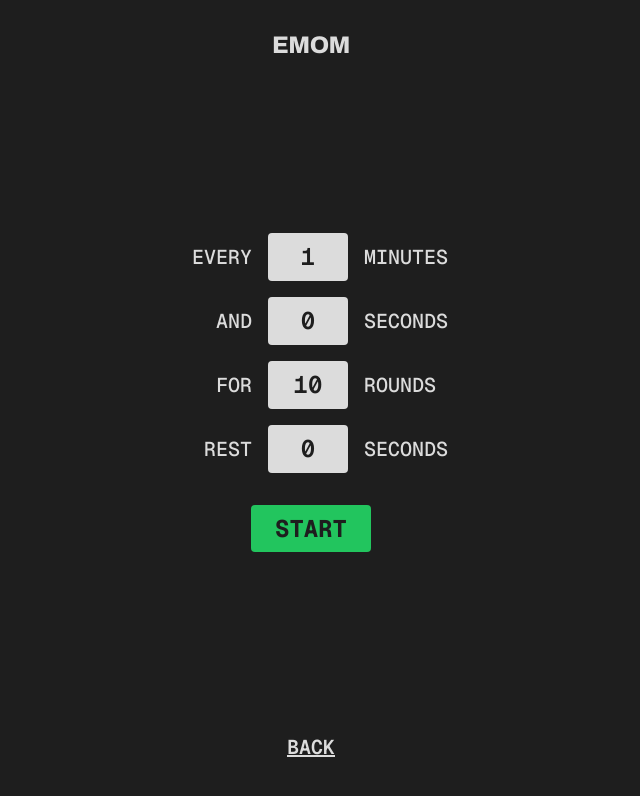
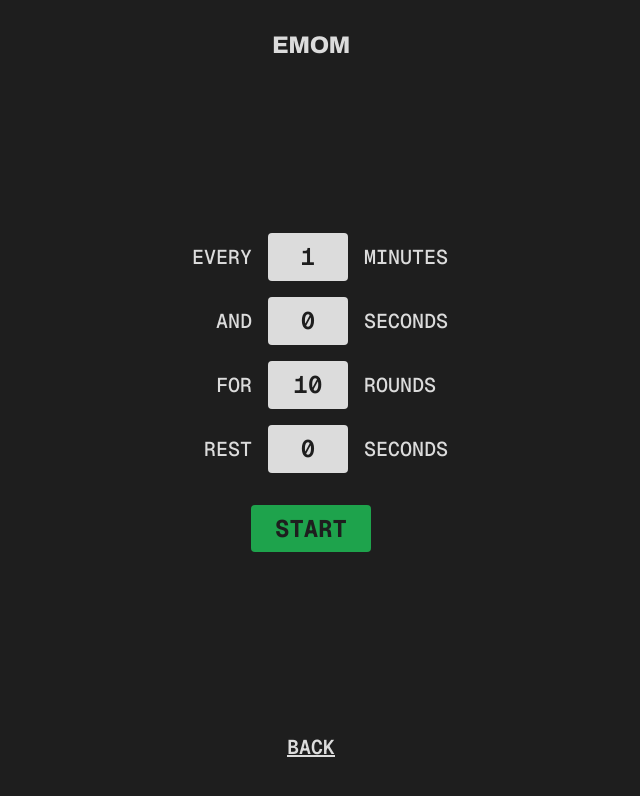
Before and after one commit to wladino/wod-clock, a React (Vite) app: page /emom in a window 1280 px wide. In both pictures the pointer is over the button "START". Shown: the top 796 px of the page, without its empty margins (329-969 px from the left). Built offline with nearby package versions, Linux system fonts and the light colour scheme.

Commit message:
Btn hover state

```diff
--- a/src/index.css
+++ b/src/index.css
@@ -46,7 +46,9 @@ button, a{ touch-action:manipulation; }
 .start-btn{
   background:var(--green); color:#1e1e1e; font-family:'Geist Mono'; font-weight:700; font-size:24px;
   padding:8px 24px; border-radius:4px; border:none; cursor:pointer;
+  transition:background-color 0.15s ease;
 }
+.start-btn:hover{ background:#1ea34c; }
 
 .round{ font-family:'Archivo'; font-weight:800; font-size:72px; color:var(--red); line-height:1; }
 .round.resting{ color:var(--orange); }
```
